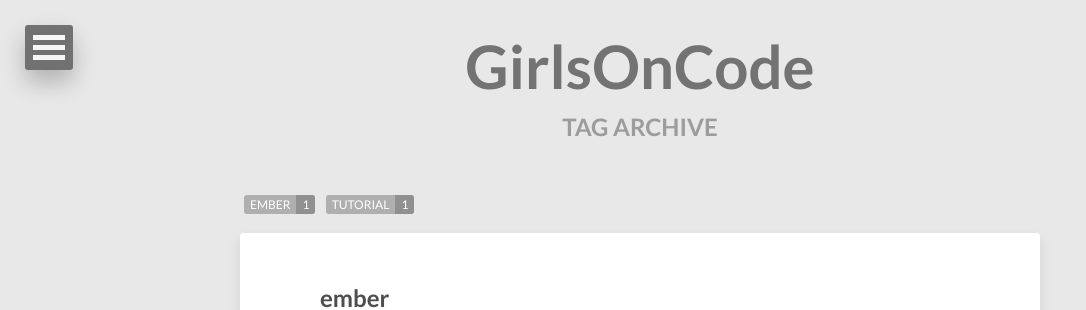
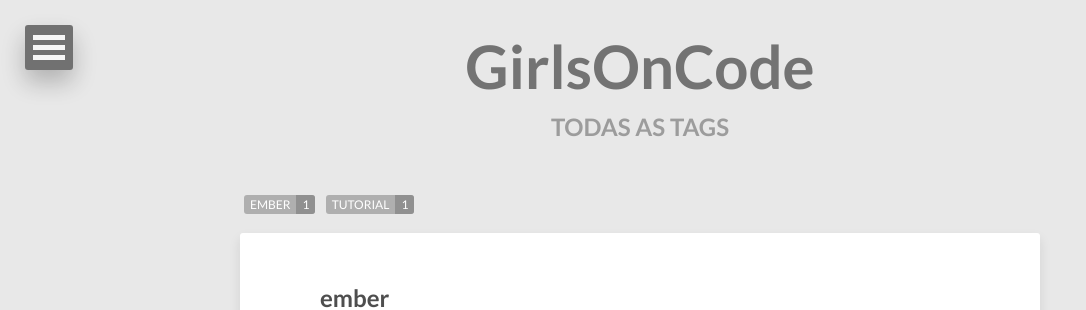
Before and after one commit to girlsoncode/girlsoncode.github.io, a Jekyll site: the page built from tags/index.html, in a window 1280 px wide. Shown: the top 310 px of the page, without its empty margins (0-1086 px from the left). Built offline with Jekyll 4.4.1, drawn with Linux system fonts in a browser that asks for light colours; nearby versions of some CDN libraries.

Commit message:
Translate to portuguese

```diff
--- a/posts/index.html
+++ b/posts/index.html
@@ -1,6 +1,6 @@
 ---
 layout: post-index
-title: All Posts
+title: Todos os Posts
 description: "An archive of posts."
 comments: false
 ---
--- a/tags/index.html
+++ b/tags/index.html
@@ -1,6 +1,6 @@
 ---
 layout: post-index
-title: Tag Archive
+title: Todas as Tags
 description: "An archive of posts sorted by tag."
 comments: false
 ---
```
